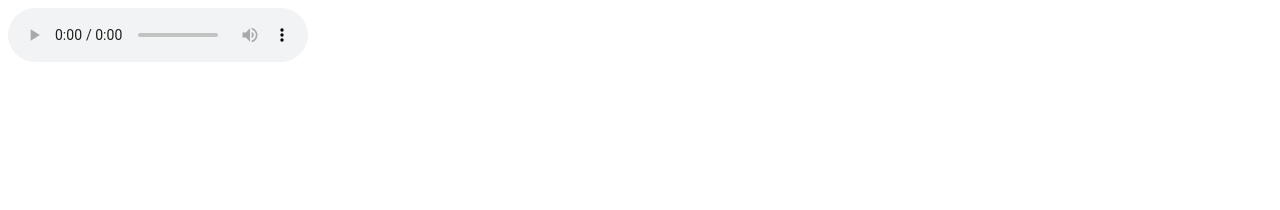
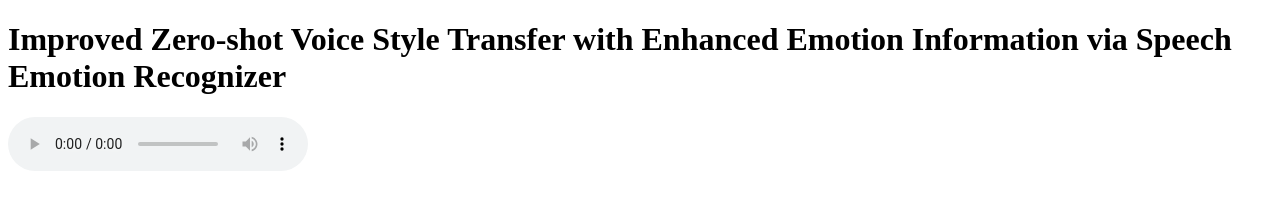
Before and after one commit to hylee-250/hylee-250.github.io, a plain HTML site: page index.html in a window 1280 px wide. Drawn offline with Linux system fonts and the light colour scheme.

Commit message:
Update index.html

```diff
--- a/index.html
+++ b/index.html
@@ -1,10 +1,14 @@
 <!DOCTYPE html>
-<html>
+<html lang="en">
 	<head>
+		<title>Welcome to hylee-250's Page</title>
 		<meta charset="UTF-8">
-	<title>Welcome to hylee-250's Page</title>
+		<link rel="stylesheet" href="./css/styles.css />
 	</head>
 	<body>
+		<header class="welcome-header">
+      		<h1 class="welcome-header__title">Improved Zero-shot Voice Style Transfer with Enhanced Emotion Information via Speech Emotion Recognizer</h1>
+    	</header>
 		<audio controls>
 			<source src="./assets/test.wav">
 		</audio>
```
Lines whose indentation alone changed are shown as unchanged.
